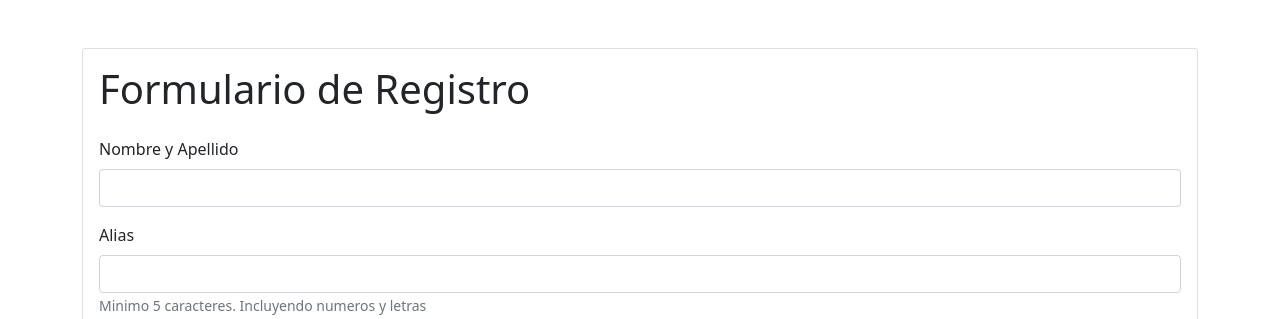
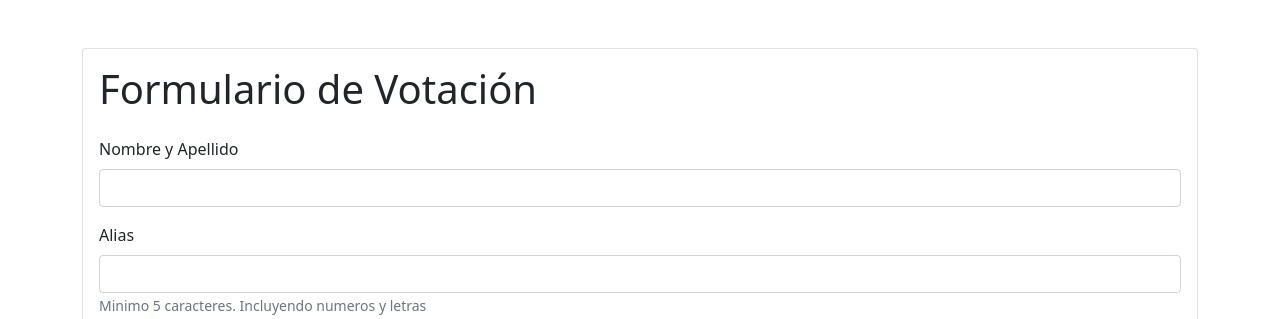
Before and after one commit to JeanPiffaut/Formulario-de-votacion, a PHP site: page / in a window 1280 px wide. Shown: the top 319 px of the page. Run offline with PHP 8.4, Linux system fonts and the light colour scheme; data comes from the database, SQL or seed files in the repository.

Commit message:
detalles

```diff
--- a/index.php
+++ b/index.php
@@ -18,14 +18,14 @@ $candidates_result = $conn->query($sql);
     <meta name="viewport"
           content="width=device-width, user-scalable=no, initial-scale=1.0, maximum-scale=1.0, minimum-scale=1.0">
     <meta http-equiv="X-UA-Compatible" content="ie=edge">
-    <title>Formulario de prueba Desis</title>
+    <title>Formulario de Votación</title>
     <link href="https://cdn.jsdelivr.net/npm/bootstrap@5.1.3/dist/css/bootstrap.min.css" rel="stylesheet" integrity="sha384-1BmE4kWBq78iYhFldvKuhfTAU6auU8tT94WrHftjDbrCEXSU1oBoqyl2QvZ6jIW3" crossorigin="anonymous">
 </head>
 <body>
 <div class="container mt-5">
     <div class="card">
         <div class="card-body">
-            <h1 class="mb-4">Formulario de Registro</h1>
+            <h1 class="mb-4">Formulario de Votación</h1>
             <form action="/procesar_formulario" id="formToVote" method="post" onsubmit="if(validateForm()) {sendForm();}return false;">
                 <div class="mb-3">
                     <label for="name" class="form-label">Nombre y Apellido</label>
```
